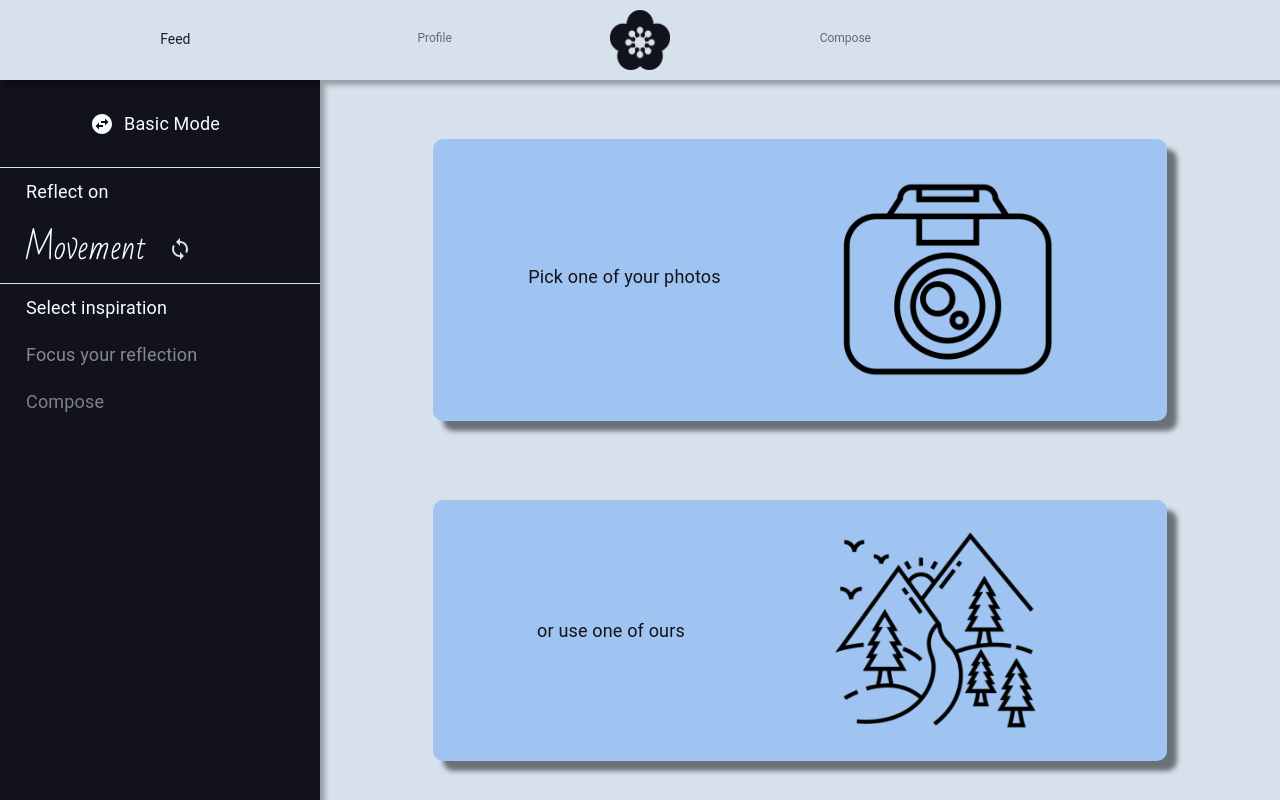
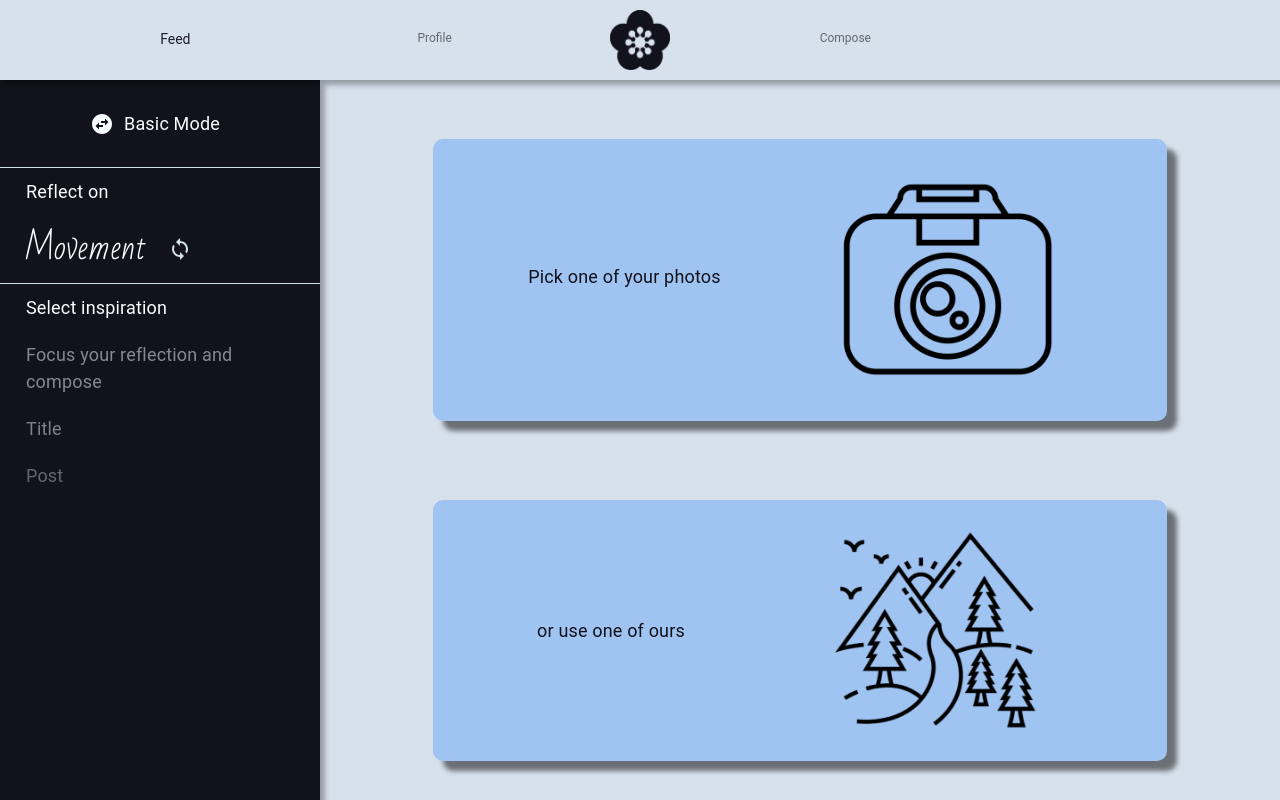
Before and after one commit to James-W-Berry/maikuu, a React (Create React App) app: page /compose in a window 1280 px wide. Built offline with nearby package versions, Linux system fonts and the light colour scheme; no server answers; the database is empty; sample sign-in values are in the browser's storage.

Commit message:
autofocus line textfields, add title and post steps hint

```diff
--- a/src/components/Compose.js
+++ b/src/components/Compose.js
@@ -375,7 +375,7 @@ export default function Compose(props) {
                               justifyContent: "flex-start",
                             }}
                           >
-                            Focus your reflection
+                            Focus your reflection and compose
                           </Typography>
                         </motion.div>
                         <motion.div
@@ -392,7 +392,7 @@ export default function Compose(props) {
                         >
                           <Typography
                             className={
-                              activeStep === "compose"
+                              activeStep === "title"
                                 ? classes.lightHeading
                                 : classes.lightHeadingInactive
                             }
@@ -401,7 +401,33 @@ export default function Compose(props) {
                               justifyContent: "flex-start",
                             }}
                           >
-                            Compose
+                            Title
+                          </Typography>
+                        </motion.div>
+                        <motion.div
+                          key="success"
+                          initial={{ opacity: 0 }}
+                          animate={{ opacity: [0.0, 1.0] }}
+                          transition={{ duration: 8 }}
+                          exit={{ opacity: 0 }}
+                          style={{
+                            display: "flex",
+                            flexDirection: "column",
+                            width: "90%",
+                          }}
+                        >
+                          <Typography
+                            className={
+                              activeStep === "Post"
+                                ? classes.lightHeading
+                                : classes.lightHeadingInactive
+                            }
+                            style={{
+                              display: "flex",
+                              justifyContent: "flex-start",
+                            }}
+                          >
+                            Post
                           </Typography>
                         </motion.div>
                       </AnimatePresence>
--- a/src/components/InteractiveHaikuBuilder.js
+++ b/src/components/InteractiveHaikuBuilder.js
@@ -638,7 +638,11 @@ export default function InteractiveHaikuBuilder(props) {
                       cursor: "none",
                     }}
                   >
-                    <Typography style={{ textAlign: "center" }}>1</Typography>
+                    <Typography
+                      style={{ textAlign: "center", color: colors.maikuu0 }}
+                    >
+                      1
+                    </Typography>
                   </motion.button>
                 </div>
               </Draggable>
@@ -673,6 +677,7 @@ export default function InteractiveHaikuBuilder(props) {
                     name="line-1"
                     type="text"
                     id="line-1"
+                    autoFocus
                     helperText={`${firstLine.syllables}/5 syllable line`}
                     inputProps={{
                       autoComplete: "off",
@@ -725,7 +730,11 @@ export default function InteractiveHaikuBuilder(props) {
                       cursor: "none",
                     }}
                   >
-                    <Typography style={{ textAlign: "center" }}>2</Typography>
+                    <Typography
+                      style={{ textAlign: "center", color: colors.maikuu0 }}
+                    >
+                      2
+                    </Typography>
                   </motion.button>
                 </div>
               </Draggable>
@@ -760,6 +769,7 @@ export default function InteractiveHaikuBuilder(props) {
                     name="line-1"
                     type="text"
                     id="line-1"
+                    autoFocus
                     helperText={`${secondLine.syllables}/7 syllable line`}
                     inputProps={{
                       autoComplete: "off",
@@ -812,7 +822,11 @@ export default function InteractiveHaikuBuilder(props) {
                       cursor: "none",
                     }}
                   >
-                    <Typography style={{ textAlign: "center" }}>3</Typography>
+                    <Typography
+                      style={{ textAlign: "center", color: colors.maikuu0 }}
+                    >
+                      3
+                    </Typography>
                   </motion.button>
                 </div>
               </Draggable>
@@ -847,6 +861,7 @@ export default function InteractiveHaikuBuilder(props) {
                     name="line-1"
                     type="text"
                     id="line-1"
+                    autoFocus
                     helperText={`${thirdLine.syllables}/5 syllable line`}
                     inputProps={{
                       autoComplete: "off",
```
